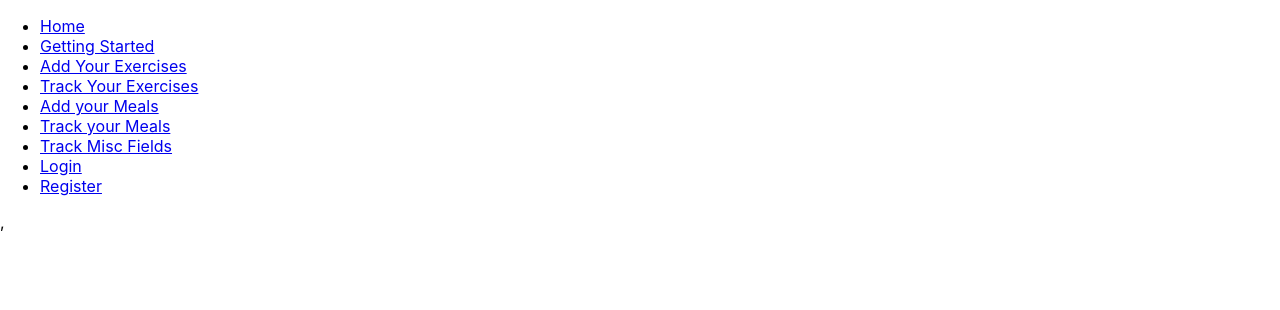
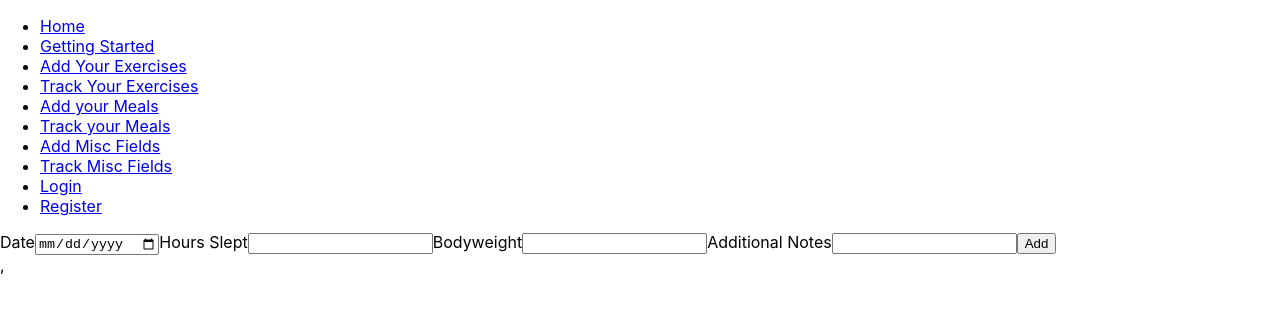
Before and after one commit to Shoulders93/gymTrackerFrontEnd, a React (Create React App) app in the folder gymtracker/: page /add_misc in a window 1280 px wide. Shown: the top 310 px of the page. Built offline with nearby package versions, Linux system fonts and the light colour scheme; no server answers.

Commit message:
Created AddMisc.jsx file. Able to successfully add a Health Enthusiasts Misc data to the database and auto-rerender on web page.

```diff
--- a/gymtracker/src/App.jsx
+++ b/gymtracker/src/App.jsx
@@ -14,6 +14,7 @@ import DisplayFood from './components/FoodTracker/FoodTracker';
 import DisplayMisc from './components/MiscTracker/MiscTracker';
 import AddExercise from './components/ExerciseTracker/AddExercise';
 import AddFood from './components/FoodTracker/AddFood';
+import AddMisc from './components/MiscTracker/AddMisc';
 // import CreateDisplay from './components/ExerciseTracker/CreateAndDisplay';
 
 class App extends Component {
@@ -140,6 +141,19 @@ getUserMisc = async () => {
       console.log(err);
   }
 }
+addUserMisc= async (newMisc) => {
+  try{
+    const jwt= localStorage.getItem('token');
+    console.log("JWT: ", jwt)
+    let response = await axios.post('http://127.0.0.1:8000/api/misc/', newMisc, {headers: {Authorization: 'Bearer ' + jwt}});
+    console.log("Misc data:", response)
+  }
+    catch(err) {
+      console.log(err);
+  }
+  this.getUserMisc();
+}
+
 
   render() {
     const user = this.state.user;
@@ -158,7 +172,8 @@ getUserMisc = async () => {
           {/* <Route path = "/exercises" component={() => <CreateDisplay createNewExercise = {this.props.addUserExercises} allExercises = {this.props.exercises}/>} /> */}
           <Route path = "/add_food" component={() => <AddFood createNewFood={this.addUserFood} /> } />
           <Route path = "/display_foods" render = {() => <DisplayFood allFoods = {this.state.foods} />} />
-          <Route path = "/misc" render = {() => <DisplayMisc allMisc = {this.state.items} />} />
+          <Route path = "/add_misc" render = {() => <AddMisc createNewMisc = {this.addUserMisc} />} />
+          <Route path = "/display_misc" render = {() => <DisplayMisc allMisc = {this.state.items} />} />
           <Route path = "/logout" render={() => <Logout /> } />
         </Switch>
       </div>
--- a/gymtracker/src/components/FoodTracker/AddFood.jsx
+++ b/gymtracker/src/components/FoodTracker/AddFood.jsx
@@ -33,7 +33,7 @@ class AddFood extends Component {
                 <input type='text' name="lunch" onChange={this.handleChange} value={this.state.lunch} />
                 <label>Dinner</label>
                 <input type='text' name="dinner" onChange={this.handleChange} value={this.state.dinner} />
-                <button type="submit">Add Exercise</button>
+                <button type="submit">Add</button>
             </form>
          );
     }
--- /dev/null
+++ b/gymtracker/src/components/MiscTracker/AddMisc.jsx
@@ -0,0 +1,42 @@
+import React, {Component} from "react";
+
+class AddMisc extends Component {
+    constructor(props) {
+        super(props);
+        this.state = {
+            date: '',
+            hours_slept: '',
+            bodyweight: '',
+            additional_notes: '',
+         }
+    }
+
+    handleChange = (event) => {
+        this.setState({
+            [event.target.name]: event.target.value
+        })
+    }
+
+    handleSubmit = (event) => {
+        event.preventDefault();
+        this.props.createNewMisc(this.state)
+    }
+
+    render() {
+        return (
+            <form className='create' onSubmit={this.handleSubmit}>
+                <label>Date</label>
+                <input type='date' name="date" onChange={this.handleChange} value={this.state.date} />
+                <label>Hours Slept</label>
+                <input type='number' name="hours_slept" onChange={this.handleChange} value={this.state.hours_slept} />
+                <label>Bodyweight</label>
+                <input type='number' name="bodyweight" onChange={this.handleChange} value={this.state.bodyweight} />
+                <label>Additional Notes</label>
+                <input type='text' name="additional_notes" onChange={this.handleChange} value={this.state.additional_notes} />
+                <button type="submit">Add</button>
+            </form>
+         );
+    }
+}
+
+export default AddMisc;
--- a/gymtracker/src/components/NavBar/NavBar.jsx
+++ b/gymtracker/src/components/NavBar/NavBar.jsx
@@ -17,7 +17,8 @@ const NavBar = ({user}) => {
                     <li> <Link to = '/add_food'>Add your Meals</Link> </li>
                     <li> <Link to = '/display_foods'>Track your Meals</Link> </li>
 
-                    <li> <Link to = '/misc'>Track Misc Fields</Link> </li>
+                    <li> <Link to = '/add_misc'>Add Misc Fields</Link> </li>
+                    <li> <Link to = '/display_misc'>Track Misc Fields</Link> </li>
                     {!user &&
                         <React.Fragment>
                             <li>
```
